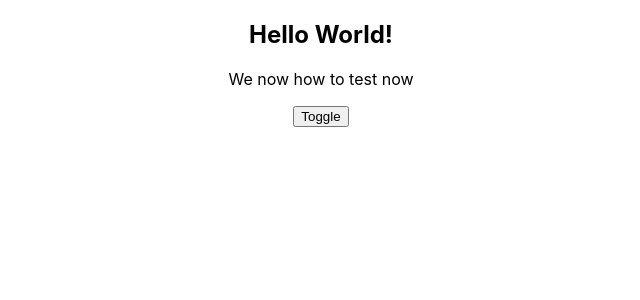
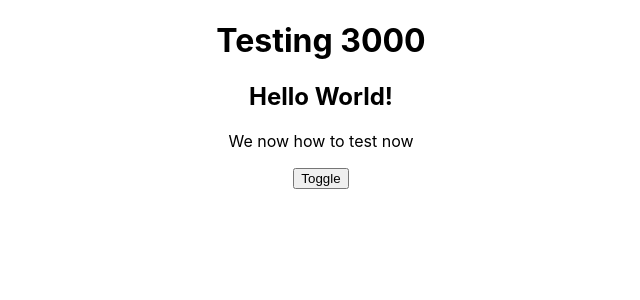
Before and after one commit to MariusCodeAcademy/react-testing-intro-type1, a React (Create React App) app: page / in a window 1280 px wide. Shown: the top 300 px of the page, without its empty margins (319-959 px from the left). Built offline with nearby package versions, Linux system fonts and the light colour scheme.

Commit message:
testing props

```diff
--- a/src/App.js
+++ b/src/App.js
@@ -5,7 +5,7 @@ import Greeting from './components/Greeting';
 function App() {
   return (
     <div className='App'>
-      <Greeting />
+      <Greeting title='Testing 3000' />
     </div>
   );
 }
--- a/src/components/Greeting.js
+++ b/src/components/Greeting.js
@@ -1,6 +1,6 @@
 import { useState } from 'react';
 
-function Greeting() {
+function Greeting({ title }) {
   // state = isLoggedIn => false
   const [isLoggedIn, setIsLoggedIn] = useState(false);
   // <p>We now how to test now</p> == false
@@ -10,7 +10,9 @@ function Greeting() {
   };
   return (
     <>
+      <h1>{title}</h1>
       <h2>Hello World!</h2>
+
       {!isLoggedIn && <p>We now how to test now</p>}
       {/* <p>We now how to test now</p> */}
       {isLoggedIn && <p>Do we really, really? </p>}
```
Also changed, not shown: 1 other file (tests, documents, lock files or other folders).
